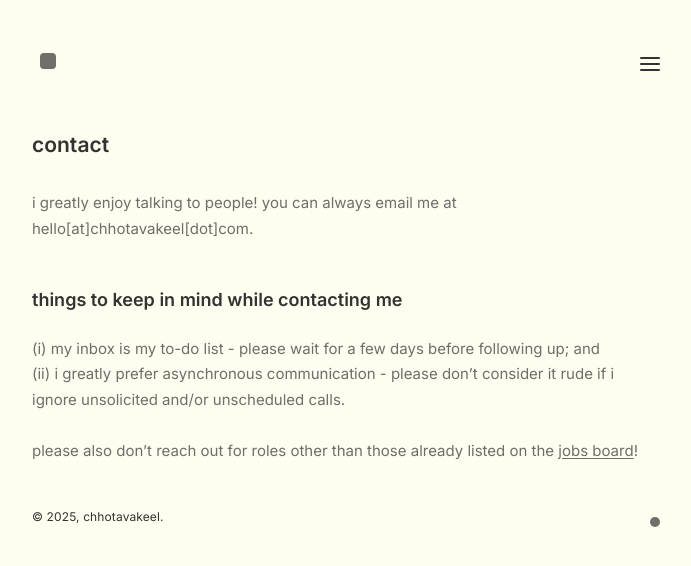
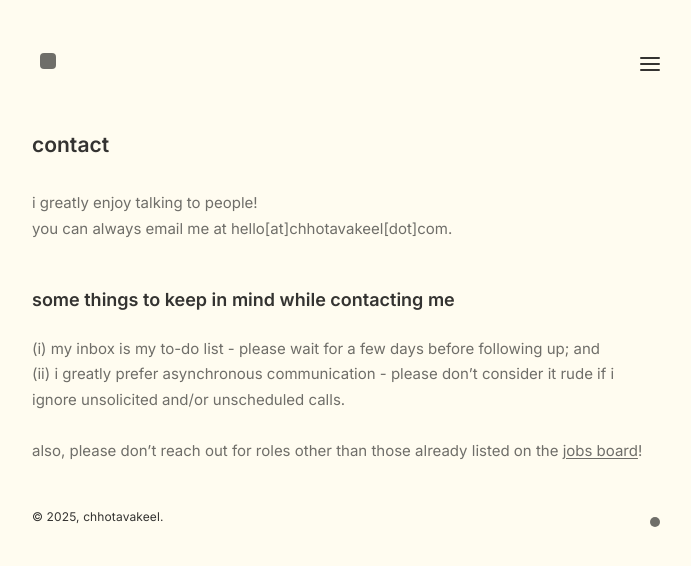
Before and after one commit to chhotavakeel/updatedsite, a Jekyll site: the page built from pages/contact.md, in a window 1280 px wide. Shown: the top 566 px of the page, without its empty margins (293-984 px from the left). Built offline with Jekyll 4.4.1, drawn with Linux system fonts in a browser that asks for light colours.

Commit message:
Update contact.md

```diff
--- a/pages/contact.md
+++ b/pages/contact.md
@@ -4,8 +4,9 @@ permalink: /contact
 content-type: static
 title: contact
 ---
-i greatly enjoy talking to people! you can always email me at hello[at]chhotavakeel[dot]com.
-<h2>things to keep in mind while contacting me</h2>
+i greatly enjoy talking to people! <br>
+you can always email me at hello[at]chhotavakeel[dot]com.
+<h2>some things to keep in mind while contacting me</h2>
 (i) my inbox is my to-do list - please wait for a few days before following up; and <br>
 (ii) i greatly prefer asynchronous communication - please don’t consider it rude if i ignore unsolicited and/or unscheduled calls. <br><br>
-please also don’t reach out for roles other than those already listed on the <a href="jobsboard">jobs board</a>!
+also, please don’t reach out for roles other than those already listed on the <a href="jobsboard">jobs board</a>!
```
